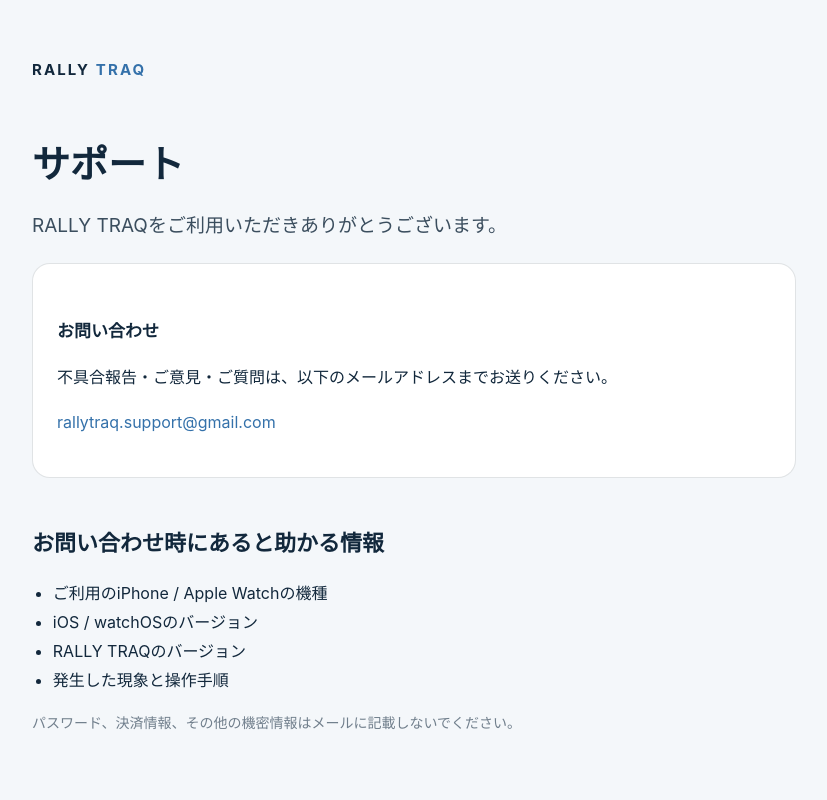
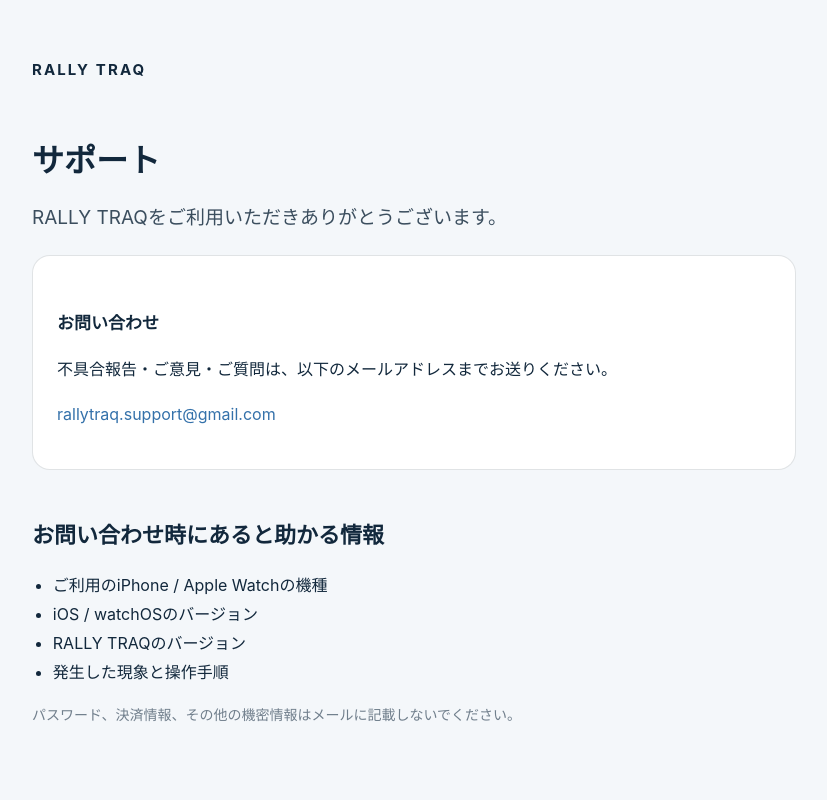
Before and after one commit to rallytraq/rally-traq-site, a plain HTML site: page support/index.html in a window 1280 px wide. Shown: the top 800 px of the page, without its empty margins (226-1053 px from the left). Drawn offline with Linux system fonts and the light colour scheme.

Commit message:
Refine site headings and brand wordmark

```diff
--- a/assets/style.css
+++ b/assets/style.css
@@ -1,8 +1,8 @@
 
 :root{--bg:#f4f7fa;--text:#12283c;--muted:rgba(18,40,60,.58);--accent:#3471aa;--line:rgba(18,40,60,.13);--card:#fff}
 *{box-sizing:border-box} body{margin:0;background:var(--bg);color:var(--text);font-family:-apple-system,BlinkMacSystemFont,"Helvetica Neue","Noto Sans JP",sans-serif;line-height:1.8}
-.wrap{max-width:820px;margin:auto;padding:56px 28px 88px}.brand{font-size:15px;font-weight:700;letter-spacing:.14em;margin-bottom:56px}.brand span{color:var(--accent)}
-h1{font-size:38px;line-height:1.35;margin:0 0 18px} h2{font-size:22px;margin:46px 0 10px} h3{font-size:17px;margin:28px 0 6px}
+.wrap{max-width:820px;margin:auto;padding:56px 28px 88px}.brand{font-size:15px;font-weight:700;letter-spacing:.14em;margin-bottom:56px}.brand span{color:var(--text)}
+h1{font-size:38px;line-height:1.35;margin:0 0 18px}.wrap > h1{font-size:32px} h2{font-size:22px;margin:46px 0 10px} h3{font-size:17px;margin:28px 0 6px}
 .lead{font-size:19px;color:rgba(18,40,60,.82)}.muted,.date{color:var(--muted);font-size:14px}.card{background:var(--card);border:1px solid var(--line);border-radius:18px;padding:24px;margin:20px 0}
 a{color:var(--accent);text-decoration:none} a:hover{text-decoration:underline} nav{display:flex;gap:20px;flex-wrap:wrap;border-top:1px solid var(--line);padding-top:24px;margin-top:64px;font-size:14px}
 ul{padding-left:1.3em}.en{margin-top:72px;padding-top:52px;border-top:1px solid var(--line)}
```
